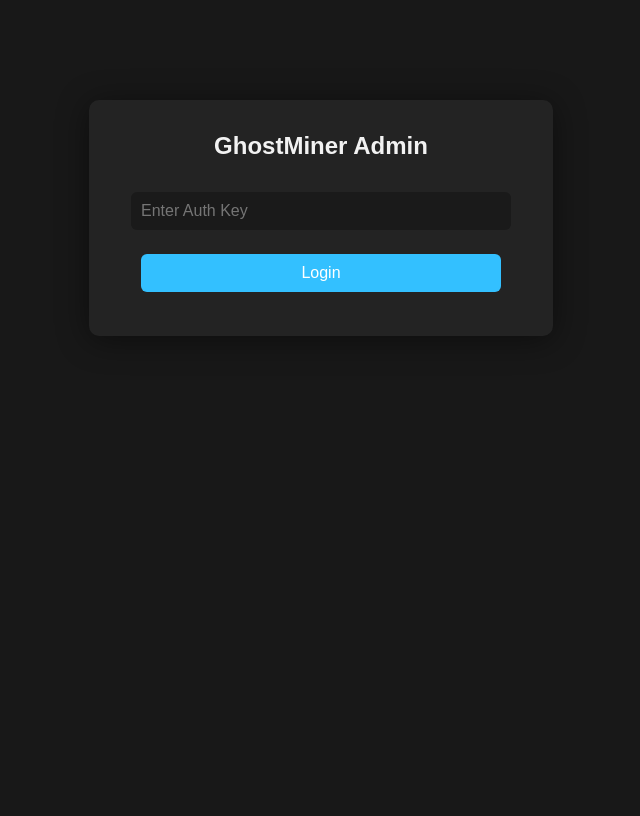
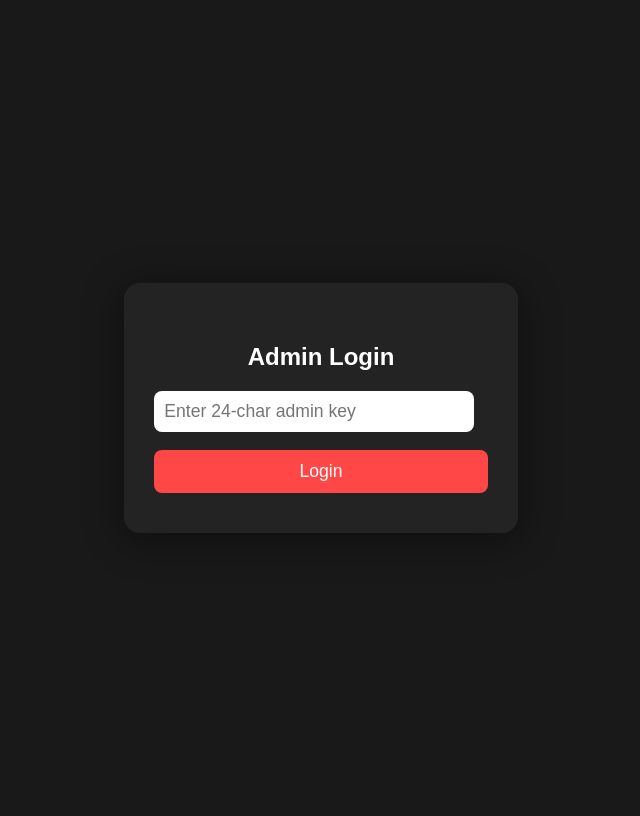
Before and after one commit to architech66/GhostMiner-API, a Flask app: page /admin in a window 1280 px wide. Shown: the whole page, without its empty margins (319-959 px from the left). Before the commit the page ends 292 px from the top, so only its background shows below. Run offline with Flask 3, Linux system fonts and the light colour scheme.

Commit message:
Update admin_login.html

```diff
--- a/templates/admin_login.html
+++ b/templates/admin_login.html
@@ -1,20 +1,21 @@
 <!DOCTYPE html>
-<html lang="en">
+<html>
 <head>
-    <meta charset="UTF-8">
-    <title>GhostMiner Admin Login</title>
-    <link rel="stylesheet" href="/static/admin.css">
+    <title>Admin Login - GhostMiner</title>
+    <style>
+        body { background: #191919; color: #fff; font-family: Arial; display: flex; align-items: center; justify-content: center; height: 100vh; }
+        .center-box { background: #232323; padding: 40px 30px; border-radius: 16px; box-shadow: 0 6px 40px #0007; min-width: 320px; }
+        input[type="text"] { width: 90%; padding: 10px; font-size: 1.1em; border-radius: 8px; border: none; margin-bottom: 18px; }
+        button { background: #FF4747; color: #fff; border: none; border-radius: 8px; padding: 11px 20px; font-size: 1.1em; width: 100%; cursor: pointer; }
+        .error { color: #f66; margin-bottom: 18px; }
+    </style>
 </head>
 <body>
-    <div class="login-container">
-        <h2>GhostMiner Admin</h2>
-        {% if error %}
-            <div class="error">{{ error }}</div>
-        {% endif %}
-        <form method="POST">
-            <input type="password" name="auth_key" placeholder="Enter Auth Key" required>
-            <button type="submit">Login</button>
-        </form>
-    </div>
+    <form method="POST" class="center-box">
+        <h2 style="text-align:center; margin-bottom: 20px;">Admin Login</h2>
+        {% if error %}<div class="error">{{ error }}</div>{% endif %}
+        <input type="text" name="admin_key" placeholder="Enter 24-char admin key" autocomplete="off" maxlength="24">
+        <button type="submit">Login</button>
+    </form>
 </body>
 </html>
```
